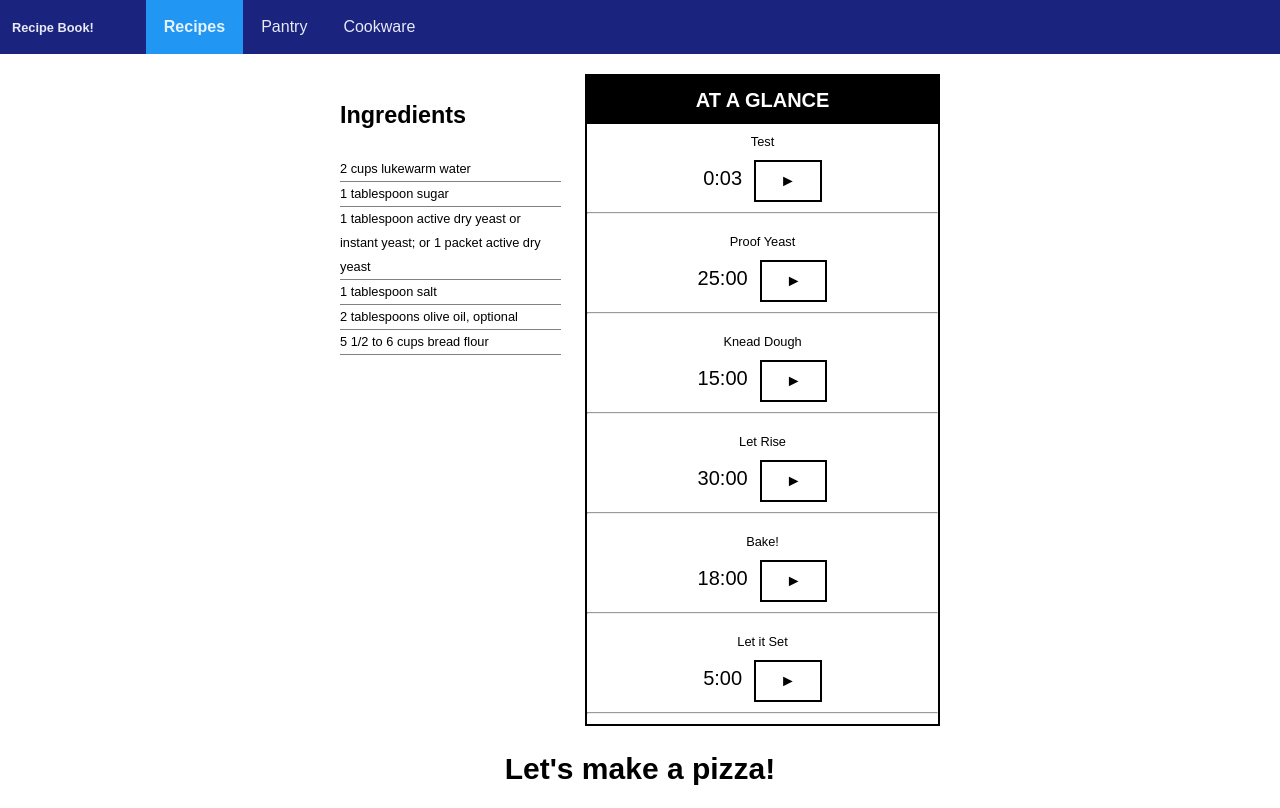
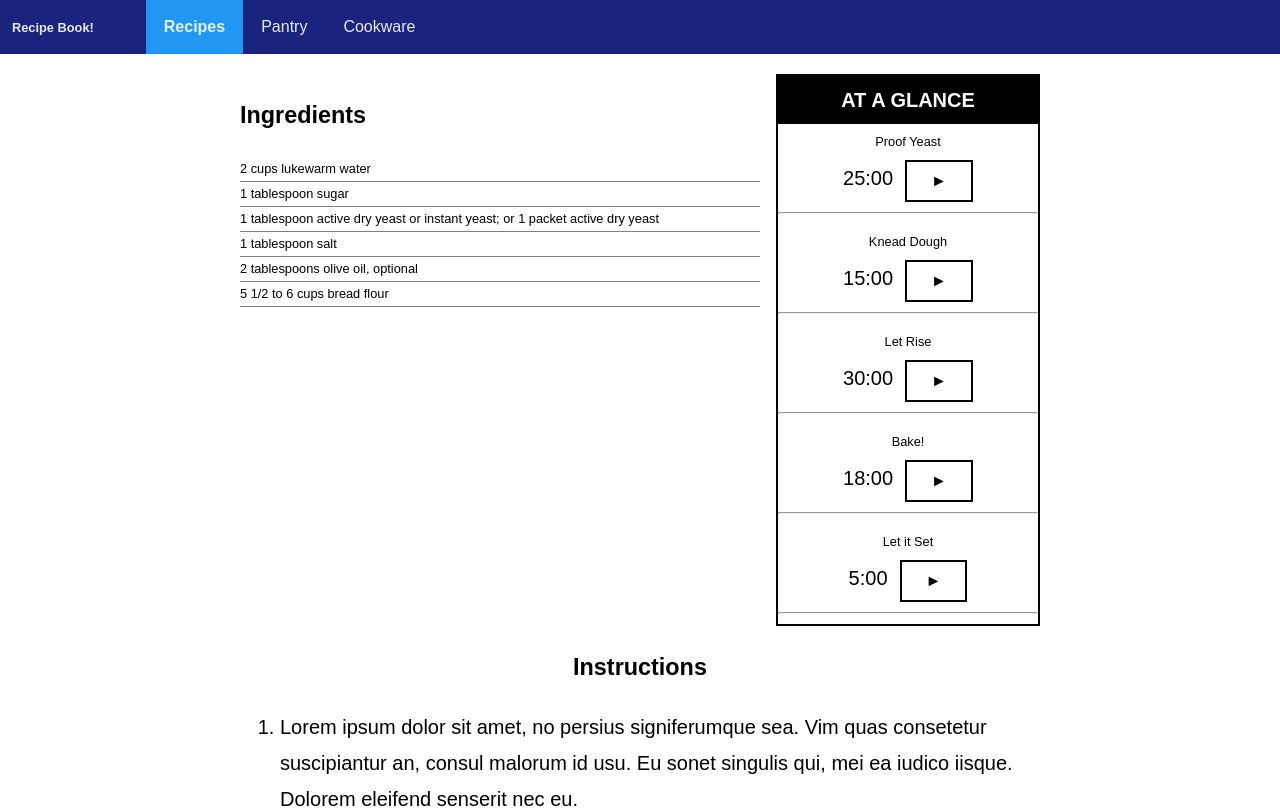
Before and after one commit to dsdemaria/recipe, a React (Create React App) app: page / in a window 1280 px wide. Shown: the top 808 px of the page. Built offline with nearby package versions, Linux system fonts and the light colour scheme.

Commit message:
rework layout

```diff
--- a/src/components/AtAGlance.js
+++ b/src/components/AtAGlance.js
@@ -14,7 +14,6 @@ const styles = {
     textTransform: 'uppercase',
   },
   wrapper: {
-    width: '100%',
     border: '2px solid black',
   }
 }
@@ -24,7 +23,6 @@ export default class AtAGlance extends Component {
     return (
       <div style={styles.wrapper}>
         <p style={styles.title}>At a glance</p>
-        <Timer title={'Test'} seconds={3} />
         <Timer title={'Proof Yeast'} seconds={1500} />
         <Timer title={'Knead Dough'} seconds={60*15} />
         <Timer title={'Let Rise'} seconds={60*30} />
--- a/src/components/Body.js
+++ b/src/components/Body.js
@@ -1,12 +1,15 @@
 import React, { Component } from 'react';
 import Radium from 'radium';
+import LeftColumn from './LeftColumn';
+import RightColumn from './RightColumn';
 import Ingredients from './Ingredients';
+import Instructions from './Instructions';
 import AtAGlance from './AtAGlance';
 
 const articleStyle = {
   display: 'flex',
   flexDirection: 'column',
-  width: '600px',
+  width: '800px',
   fontSize: '1.25rem',
   lineHeight: '2.25rem',
   margin: '20px auto',
@@ -15,31 +18,22 @@ const rowStyle = {
   display: 'flex',
   justifyContent: 'space-between',
 }
-const h1Style = {
-  textAlign: 'center',
-}
+
 
 export default class Body extends Component {
   render() {
     return (
       <article style={articleStyle}>
         <div style={rowStyle}>
-          <Ingredients />
-          <AtAGlance />
+          <LeftColumn>
+            <Ingredients />
+          </LeftColumn>
+          <RightColumn>
+            <AtAGlance />
+          </RightColumn>
         </div>
-        <div>
-          <h1 style={h1Style}>{`Let's make a pizza!`}</h1>
-          <ol>
-            <li>Lorem ipsum dolor sit amet, no persius signiferumque sea. Vim quas consetetur suscipiantur an, consul malorum id usu. Eu sonet singulis qui, mei ea iudico iisque. Dolorem eleifend senserit nec eu.</li>
-
-            <li>Per purto quodsi atomorum ut, malis urbanitas sed ex. Vis te tantas dolorum. Pri possim ceteros te, summo fastidii an eos. Pri errem graeco ne, putent nemore atomorum eu vim. Eam in tale eruditi omnesque, amet eripuit per ex, scripta placerat sententiae his et.</li>
-
-            <li>Ei usu luptatum necessitatibus. Meis minim primis pri at, vix agam aliquid intellegam ei. Eam te eruditi denique principes. Mei diam autem ut. Brute ceteros te qui, et vim albucius voluptaria sententiae, audiam tritani maiestatis eu quo. Doctus saperet meliore ea mel, case laudem partiendo usu ad.</li>
-
-            <li>Ex dicat animal dolorum eos. Ad eos suas debet volutpat, his eu regione denique insolens. Est ea amet ubique, cum purto possit id. Error tantas corpora sed ad, vel te nisl sale adipiscing.</li>
-
-            <li>Pro ei inani laboramus. Ridens melius vulputate cum eu, ius inermis luptatum molestiae ne. At has partem putent, est ad vocibus deserunt, agam atqui ius eu. Nam ut quot meis utinam, pri ceteros facilisis expetenda no. Ut mea inermis maiorum efficiendi, ius meis noster in, cu duo appareat contentiones.</li>
-          </ol>
+        <div style={rowStyle}>
+          <Instructions />
         </div>
       </article>
     );
--- a/src/components/Ingredients.js
+++ b/src/components/Ingredients.js
@@ -4,7 +4,6 @@ import Radium from 'radium';
 const styles = {
   ul: {
     listStyle: 'none',
-    width: '90%',
     padding: '0px',
     fontSize: '.8rem',
   },
--- /dev/null
+++ b/src/components/Instructions.js
@@ -0,0 +1,23 @@
+import React, { Component } from 'react';
+import Radium from 'radium';
+
+const styles = {
+  h3: {
+    textAlign: 'center',
+  }
+}
+
+const Instructions = (props) => (
+  <div>
+    <h3 style={styles.h3}>Instructions</h3>
+    <ol>
+      <li>Lorem ipsum dolor sit amet, no persius signiferumque sea. Vim quas consetetur suscipiantur an, consul malorum id usu. Eu sonet singulis qui, mei ea iudico iisque. Dolorem eleifend senserit nec eu.</li>
+      <li>Per purto quodsi atomorum ut, malis urbanitas sed ex. Vis te tantas dolorum. Pri possim ceteros te, summo fastidii an eos. Pri errem graeco ne, putent nemore atomorum eu vim. Eam in tale eruditi omnesque, amet eripuit per ex, scripta placerat sententiae his et.</li>
+      <li>Ei usu luptatum necessitatibus. Meis minim primis pri at, vix agam aliquid intellegam ei. Eam te eruditi denique principes. Mei diam autem ut. Brute ceteros te qui, et vim albucius voluptaria sententiae, audiam tritani maiestatis eu quo. Doctus saperet meliore ea mel, case laudem partiendo usu ad.</li>
+      <li>Ex dicat animal dolorum eos. Ad eos suas debet volutpat, his eu regione denique insolens. Est ea amet ubique, cum purto possit id. Error tantas corpora sed ad, vel te nisl sale adipiscing.</li>
+      <li>Pro ei inani laboramus. Ridens melius vulputate cum eu, ius inermis luptatum molestiae ne. At has partem putent, est ad vocibus deserunt, agam atqui ius eu. Nam ut quot meis utinam, pri ceteros facilisis expetenda no. Ut mea inermis maiorum efficiendi, ius meis noster in, cu duo appareat contentiones.</li>
+    </ol>
+  </div>
+)
+
+export default Radium(Instructions);
--- /dev/null
+++ b/src/components/LeftColumn.js
@@ -0,0 +1,14 @@
+import React, { Component } from 'react';
+import Radium from 'radium';
+
+const styles = {
+  base: {
+    width: '65%'
+  }
+}
+
+const LeftColumn = (props) => (
+  <div style={styles.base}>{props.children}</div>
+)
+
+export default Radium(LeftColumn)
--- /dev/null
+++ b/src/components/RightColumn.js
@@ -0,0 +1,14 @@
+import React, { Component } from 'react';
+import Radium from 'radium';
+
+const styles = {
+  base: {
+    width: '33%'
+  }
+}
+
+const RightColumn = (props) => (
+  <div style={styles.base}>{props.children}</div>
+)
+
+export default Radium(RightColumn)
```
